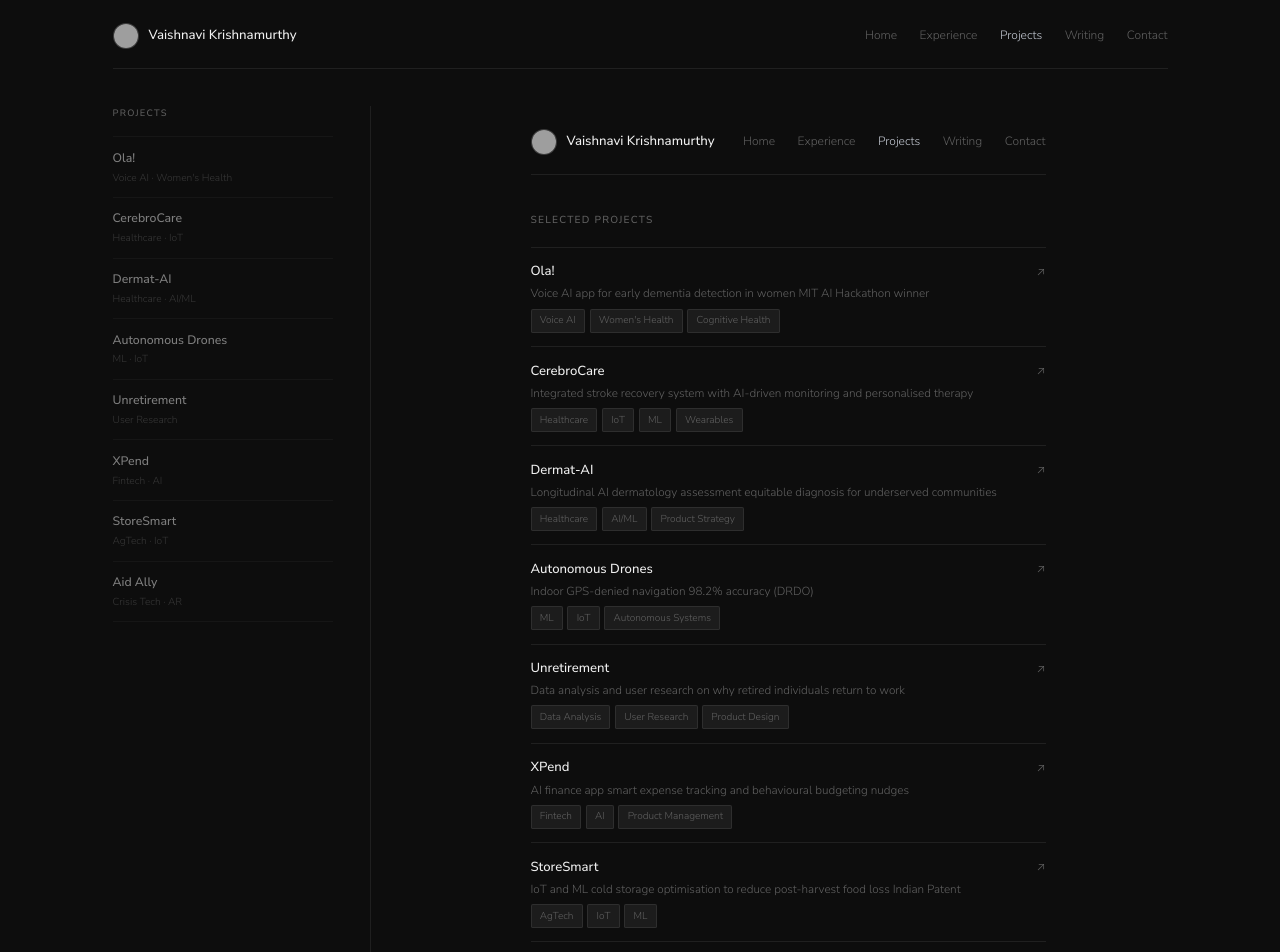
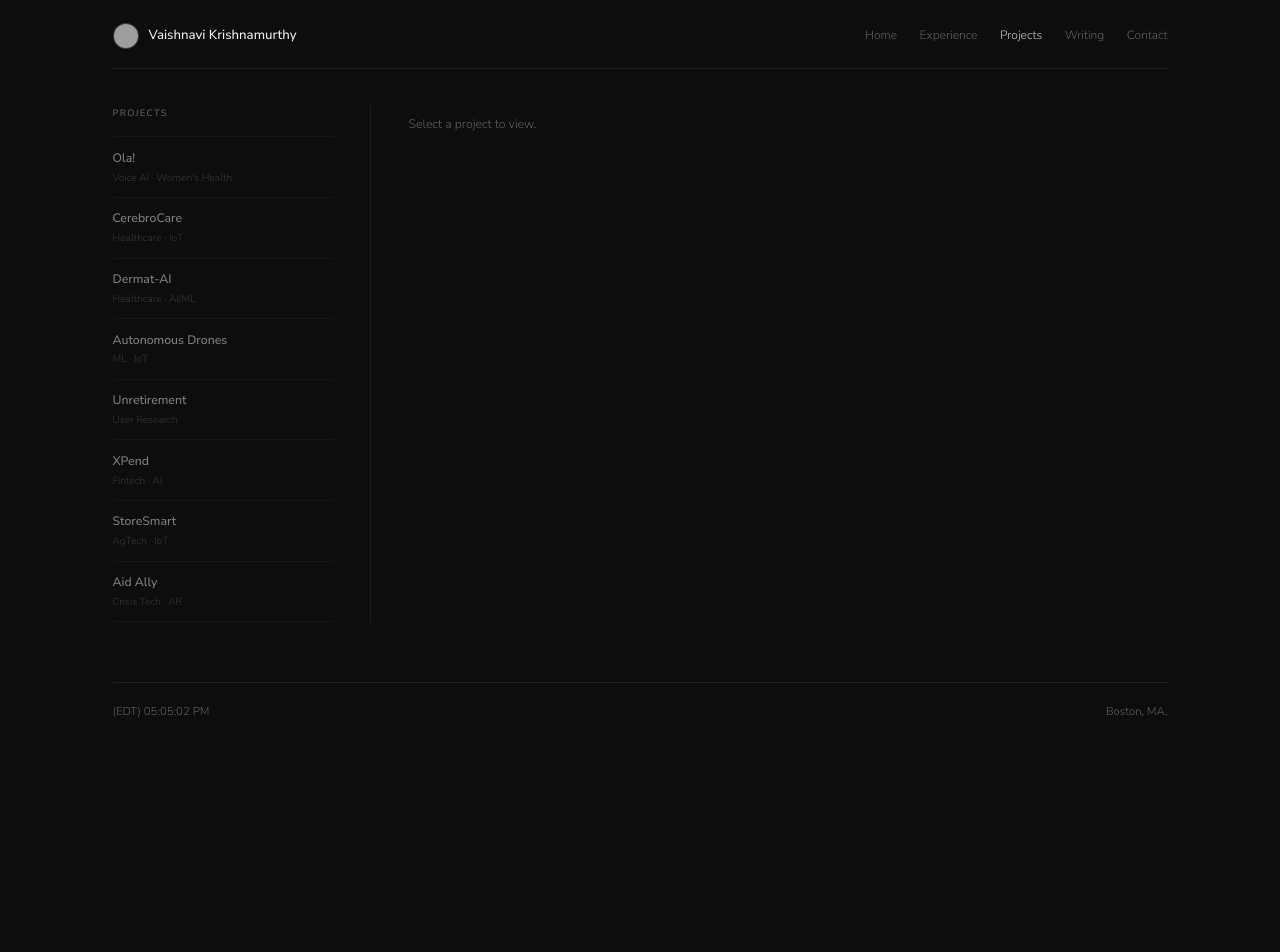
Before and after one commit to vulcananarchist/portfolio, a Next.js app: page /projects in a window 1280 px wide. Shown: the top 952 px of the page. After the commit the page ends 800 px from the top, so only its background shows below. Built offline with nearby package versions, Linux system fonts and the light colour scheme; grey boxes are pictures that could not be loaded.

Commit message:
split panel projects layout

```diff
--- a/app/projects/page.tsx
+++ b/app/projects/page.tsx
@@ -1,85 +1,9 @@
-import Link from 'next/link'
-import PageWrap from '@/components/PageWrap'
-
-export const metadata = { title: 'Projects VK' }
-
-const projects = [
-  {
-    slug: 'ola',
-    name: 'Ola!',
-    desc: 'Voice AI app for early dementia detection in women MIT AI Hackathon winner',
-    tags: ['Voice AI', "Women's Health", 'Cognitive Health'],
-  },
-  {
-    slug: 'cerebrocare',
-    name: 'CerebroCare',
-    desc: 'Integrated stroke recovery system with AI-driven monitoring and personalised therapy',
-    tags: ['Healthcare', 'IoT', 'ML', 'Wearables'],
-  },
-  {
-    slug: 'dermat-ai',
-    name: 'Dermat-AI',
-    desc: 'Longitudinal AI dermatology assessment equitable diagnosis for underserved communities',
-    tags: ['Healthcare', 'AI/ML', 'Product Strategy'],
-  },
-  {
-    slug: 'drones',
-    name: 'Autonomous Drones',
-    desc: 'Indoor GPS-denied navigation 98.2% accuracy (DRDO)',
-    tags: ['ML', 'IoT', 'Autonomous Systems'],
-  },
-  {
-    slug: 'unretirement',
-    name: 'Unretirement',
-    desc: 'Data analysis and user research on why retired individuals return to work',
-    tags: ['Data Analysis', 'User Research', 'Product Design'],
-  },
-  {
-    slug: 'xpend',
-    name: 'XPend',
-    desc: 'AI finance app smart expense tracking and behavioural budgeting nudges',
-    tags: ['Fintech', 'AI', 'Product Management'],
-  },
-  {
-    slug: 'storesmart',
-    name: 'StoreSmart',
-    desc: 'IoT and ML cold storage optimisation to reduce post-harvest food loss Indian Patent',
-    tags: ['AgTech', 'IoT', 'ML'],
-  },
-  {
-    slug: 'aid-ally',
-    name: 'Aid Ally',
-    desc: 'AR-guided crisis recovery and humanitarian aid 48% faster deployment',
-    tags: ['Crisis Tech', 'AR', 'UI/UX'],
-  },
-]
+export const metadata = { title: 'Projects — VK' }
 
 export default function Projects() {
   return (
-    <PageWrap>
-      <section>
-        <h2 className="section-label">Selected Projects</h2>
-        <div>
-          {projects.map(p => (
-            <Link key={p.slug} href={`/projects/${p.slug}`} className="project-item block group">
-              <div className="flex items-start justify-between gap-4">
-                <div>
-                  <div className="text-[0.875rem] font-medium transition-colors duration-150 group-hover:text-acc">
-                    {p.name}
-                  </div>
-                  <div className="text-[0.78rem] text-muted mt-[0.1rem] leading-[1.55]">{p.desc}</div>
-                  <div className="flex flex-wrap gap-[0.3rem] mt-[0.4rem]">
-                    {p.tags.map(t => <span key={t} className="proj-tag">{t}</span>)}
-                  </div>
-                </div>
-                <span className="text-[0.78rem] text-muted flex-shrink-0 mt-[0.1rem] transition-colors duration-150 group-hover:text-acc">
-                  ↗
-                </span>
-              </div>
-            </Link>
-          ))}
-        </div>
-      </section>
-    </PageWrap>
+    <div className="flex items-start pt-2">
+      <p className="text-[0.82rem] text-muted">Select a project to view.</p>
+    </div>
   )
 }
```
